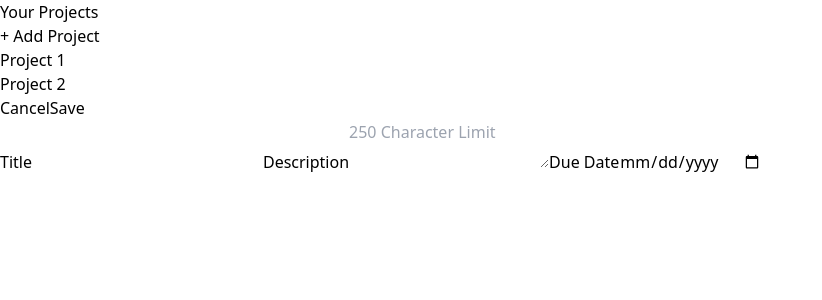
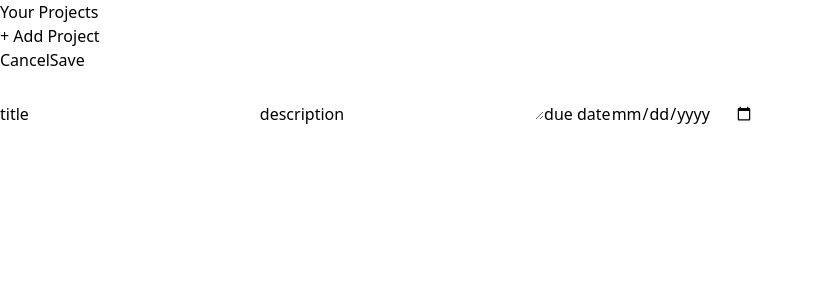
Before and after one commit to Makomanix/task-manager, a React (Vite) app: page / in a window 1280 px wide. Both pictures are taken after a click on the button "+ Add Project". Shown: the top 300 px of the page, without its empty margins (0-822 px from the left). Built offline with nearby package versions, Linux system fonts and the light colour scheme.

Commit message:
working on refactor to useRef and reduce state

```diff
--- a/src/App.jsx
+++ b/src/App.jsx
@@ -7,52 +7,76 @@ import NewProject from './components/NewProject';
 
 function App() {
 
-  const [ currentProject, setCurrentProject ] = useState(null);
-  const [ projectArray, setProjectArray ] = useState([
-    {id: 1, title: "Project 1"}, {id: 2, title: "Project 2"}
-  ]);
+  const [ projectState, setProjectState ] = useState({
+    selectedProject: undefined,
+    projects: []
+  })
+
+  const [ currentProject, setCurrentProject ] = useState({});
+  const [ projectArray, setProjectArray ] = useState([]);
+
+
+  console.log(projectState);
 
   function getProject(e) {
-    console.log(e);
     const project = e.target.innerText;
-    const selectedProject = projectArray.find(item => item.title === project);
+    const selectedProject = projectState.projects.find(item => item.title === project);
 
-
-    selectedProject ? setCurrentProject(selectedProject) : setCurrentProject({})
-    // setCurrentProject(selectedProject)
-    console.log(projectArray)
-    console.log(project);
-    console.log(selectedProject);
+    selectedProject ? setCurrentProject(selectedProject) : setCurrentProject({title: '', description: '', dueDate: ''})
   }
 
-  function deleteOpenedProject(){
-    setProjectArray(prevArray => {
-      return prevArray.filter(item => item.title !== currentProject.title)
+  function handleAddProject() {
+    setProjectState(prevState => {
+      return {
+        ...prevState,
+        selectedProject: null
+      }
     })
-    setCurrentProject(null)
+  }
+
+  function handleNewProject(projectData) {
+    setProjectState(prevState => {
+      const newProject = {
+        ...projectData,
+        id: Math.random()
+      }
+      return {
+        ...prevState,
+        projects: [...prevState.projects, newProject]
+      }
+    })
+  }
+
+  function handleCancel() {
+    setProjectState(prevState => {
+      return {
+        ...prevState,
+        selectedProject: undefined
+      }
+    })
+  }
+
+  let content;
+
+  if (projectState.selectedProject === null) {
+    content = <NewProject  onNewProject={handleNewProject} onCancel={handleCancel} />
+  } else if (projectState.selectedProject === undefined) {
+    content = <LandingPage onAddProject={handleAddProject}/>
+  } else {
+    content = <Project currentProject={currentProject}/>
   }
 
   return (
-    <>
       <main className='mx-40 h-screen flex flex-row items-end bg-stone-50'>
         <section
           className="h-[95%] w-[30%] rounded-tr-2xl mr-16 bg-black text-white">
-          <Sidebar projectArray={projectArray} selectProject={getProject}/>
+          <Sidebar onAddProject={handleAddProject} selectProject={getProject}/>
         </section>
         <section className='h-[95%] w-[70%]'>
-          {
-            !currentProject ?
-              <LandingPage createNewProject={getProject}/>
-              :
-              currentProject.title ?
-                <Project currentProject={currentProject} onDelete={deleteOpenedProject}/>
-              :
-                <NewProject onCancel={deleteOpenedProject}/>
-          }
+          {content}
         </section>
       </main>
-    </>
-  );
-}
+          );
+        }
 
-export default App;
+        export default App;
--- /dev/null
+++ b/src/components/Input.jsx
@@ -0,0 +1,22 @@
+import { forwardRef } from "react"
+
+const Input = forwardRef(function Input({ textarea, label, ...props}, ref) {
+
+  const style = "text-xl bg-gray-200 rounded-md pl-2 mb-4 focus:outline-none focus:border-stone-600"
+  return (
+  <>
+    <label className="text-xl font-semibold uppercase" >{label}</label>
+    {textarea ?
+      <textarea
+        ref={ref} className={style} {...props}
+      />
+          :
+      <input
+        ref={ref} className={style} {...props}
+      />
+    }
+  </>
+  )
+})
+
+export default Input;
--- a/src/components/LandingPage.jsx
+++ b/src/components/LandingPage.jsx
@@ -1,6 +1,6 @@
 import clipboard from '../assets/no-projects.png'
 
-export default function LandingPage({ createNewProject }) {
+export default function LandingPage({ onAddProject,}) {
 
   return (
     <div className="flex flex-col items-center justify-center gap-6 mt-40 mr-16 grow-[3] shrink bg-stone-50">
@@ -12,7 +12,7 @@ export default function LandingPage({ createNewProject }) {
       <h3 className="text-2xl text-gray-600 font-bold">No Project Selected</h3>
       <p className='text-xl mb-6 text-gray-400'>Select a project or get started with a new one</p>
       <p className='text-xl h-14 w-52 items-center justify-center rounded-lg flex flex-row bg-black text-gray-400'>
-        <button onClick={createNewProject}>Create new project</button>
+        <button onClick={onAddProject}>Create new project</button>
       </p>
     </div>
   )
--- a/src/components/NewProject.jsx
+++ b/src/components/NewProject.jsx
@@ -1,19 +1,42 @@
-export default function CreateProject({ onCancel }) {
+import Input from './Input';
+import { useRef } from 'react';
+
+export default function NewProject({  onNewProject, setProject, setProjectArray, onCancel }) {
+
+  const title = useRef();
+  const description = useRef();
+  const dueDate = useRef();
+
+  function handleSave(){
+    const enteredTitle = title.current.value;
+    const enteredDescription = description.current.value;
+    const enteredDueDate = dueDate.current.value;
+
+    onNewProject({
+      title: enteredTitle,
+      description: enteredDescription,
+      dueDate: enteredDueDate
+    })
+  }
+
+
+  function handleNewProject(){
+    setProjectArray(prevProjectArray =>
+        [...prevProjectArray, currentProject]
+    )
+  }
 
   return (
     <div className="flex flex-col grow-[3] mt-32 pr-40">
       <p className="self-end">
         <button className="h-16 w-32 text-xl rounded-md m-1" onClick={onCancel}>Cancel</button>
-        <button className="h-16 w-32 text-xl rounded-md m-1 bg-black text-white">Save</button>
+        <button className="h-16 w-32 text-xl rounded-md m-1 bg-black text-white" onClick={handleSave}>Save</button>
       </p>
-      <form className="flex gap-2 flex-col mt-4">
-        <label className="text-xl font-semibold">Title</label>
-        <input type='text' className="h-12 text-xl bg-gray-200 rounded-md pl-2 mb-4" ></input>
-        <label className="text-xl font-semibold">Description</label>
-        <textarea id="description" name="description" maxLength='250' placeholder="250 Character Limit" className="h-20 text-xl bg-gray-200 rounded-md pl-2 mb-4"></textarea>
-        <label className="text-xl font-semibold">Due Date</label>
-        <input type='date' className="h-12 text-xl bg-gray-200 rounded-md pl-2 mb-4"></input>
-      </form>
+      <div  className="flex gap-2 flex-col mt-4" >
+        <Input ref={title} label='title'/>
+        <Input ref={description} textarea label='description'/>
+        <Input ref={dueDate} type='date' label='due date'/>
+      </div>
     </div>
   )
 }
--- a/src/components/Project.jsx
+++ b/src/components/Project.jsx
@@ -1,6 +1,6 @@
 export default function Project({currentProject, onDelete}) {
 
-  const { title } = currentProject
+  const { title, dueDate, description } = currentProject
 
   let task;
 
@@ -10,8 +10,8 @@ export default function Project({currentProject, onDelete}) {
         <h2 className="text-3xl font-semibold">{title}</h2>
         <button className="text-xl" onClick={onDelete}>Delete</button>
       </span>
-      <p className="text-xl">Due Date</p>
-      <p className="text-xl">Description <br></br> Description</p>
+      <p className="text-xl">{dueDate}</p>
+      <p className="text-xl">{description}</p>
       <hr className="h-1 bg-gray-400 border"></hr>
       <h3 className="text-2xl font-semibold">Tasks</h3>
       <div>
--- a/src/components/Sidebar.jsx
+++ b/src/components/Sidebar.jsx
@@ -1,45 +1,28 @@
-export default function Sidebar({ projectArray, selectProject }) {
+export default function Sidebar({ projectArray, onAddProject }) {
 
-  const titles =
-      <ol className="flex flex-col items-start w-[100%] gap-8">
-        {projectArray.map(project => {
-          const title = <li key={project.id}
-            className="pl-2 w-[100%] h-10 text-left text-xl bg-gray-700 rounded-md">
-            <button onClick={selectProject}>{project.title}</button>
-          </li>
+  // const titles =
+  //     <ol className="flex flex-col items-start w-[100%] gap-8">
+  //       {projectArray.map(project => {
+  //         const title = <li key={project.title}
+  //           className="pl-2 w-[100%] h-10 text-left text-xl bg-gray-700 rounded-md">
+  //           <button onClick={selectProject}>{project.title}</button>
+  //         </li>
 
-          return title;
-          })
-        }
-      </ol>
+  //         return title;
+  //         })
+  //       }
+  //     </ol>
 
   return (
       <div className="flex flex-col items-start w-[75%] mx-12 gap-8 mt-28">
-        <h2 className="text-3xl mb-4">
+        <h2 className="text-3xl mb-4 uppercase">
           Your Projects
         </h2>
         <button className="w-auto rounded-md px-4 text-xl h-14 mb-8 bg-gray-700"
-        onClick={selectProject}>
+        onClick={onAddProject}>
           + Add Project
         </button>
-        {titles}
+        {/* {titles} */}
       </div>
   )
 }
-
-{/* <p className="flex flex-col items-start w-[100%] gap-8">
-  <button
-    className="pl-2 w-[100%] h-10 text-left text-xl bg-gray-700 rounded-md"
-    onClick={selectProject}>Project 1
-  </button>
-  <button
-    className="pl-2 w-[100%] h-10 text-left text-xl bg-gray-700 rounded-md"
-    onClick={(e) => selectProject(e)}>Project 2
-  </button>
-  <button
-    className="pl-2 w-[100%] h-10 text-left text-xl bg-gray-700 rounded-md">Project 3
-  </button>
-  <button
-    className="pl-2 w-[100%] h-10 text-left text-xl bg-gray-700 rounded-md">Project 4
-  </button>
-</p> */}
```
